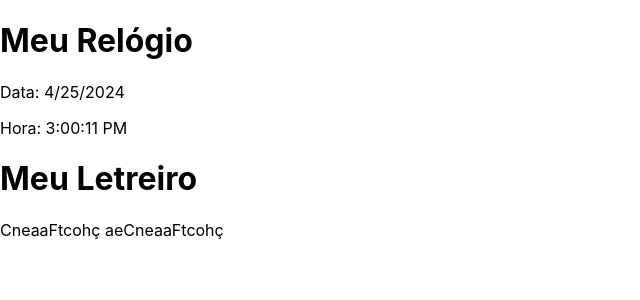
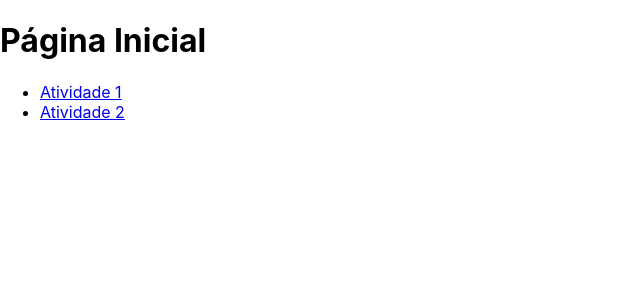
Before and after one commit to giuliakaori/Projeto-React, a React (Create React App) app: page / in a window 1280 px wide. Shown: the top 300 px of the page, without its empty margins (0-640 px from the left). Built offline with nearby package versions, Linux system fonts and the light colour scheme.

Commit message:
Add files via upload

```diff
--- a/package.json
+++ b/package.json
@@ -3,11 +3,12 @@
   "version": "0.1.0",
   "private": true,
   "dependencies": {
-    "@testing-library/jest-dom": "^5.17.0",
+    "@testing-library/jest-dom": "^5.16.5",
     "@testing-library/react": "^13.4.0",
     "@testing-library/user-event": "^13.5.0",
     "react": "^18.2.0",
     "react-dom": "^18.2.0",
+    "react-router-dom": "^6.23.0",
     "react-scripts": "5.0.1",
     "web-vitals": "^2.1.4"
   },
--- a/src/App.js
+++ b/src/App.js
@@ -3,8 +3,6 @@
 
 function App() {
   return (
-    <div>
-    <h1>Fatec</h1>
     <div className="App">
       <header className="App-header">
         <img src={logo} className="App-logo" alt="logo" />
@@ -21,7 +19,6 @@
         </a>
       </header>
     </div>
-    </div>
   );
 }
 
--- /dev/null
+++ b/src/Atv01.js
@@ -0,0 +1,15 @@
+import Relogio from "./Relogio";
+import Letreiro from "./Letreiro";
+import { Link } from "react-router-dom";
+
+export default function Atv01() {
+    return (
+        <>
+            <h1>Atividade 01</h1>
+            <Relogio/>
+            <Letreiro/>
+            <br />
+            <Link to="/">retornar a página inicial</Link>
+        </>
+    );
+}
--- /dev/null
+++ b/src/Atv02.js
@@ -0,0 +1,15 @@
+import Relogio from "./Relogio";
+import Letreiro from "./Letreiro";
+import { Link } from "react-router-dom";
+
+export default function Atv02() {
+    return (
+        <>
+            <h1>Atividade 02</h1>
+            <Relogio/>
+            <Letreiro/>
+            <br />
+            <Link to="/">retornar a página inicial</Link>
+        </>
+    );
+}
--- /dev/null
+++ b/src/Home.js
@@ -0,0 +1,22 @@
+import React from "react";
+import { Link } from "react-router-dom";
+
+const Home = () =>{
+    return (
+        <div>
+            <h1>Página Inicial</h1>
+            <nav>
+                <ul>
+                    <li>
+                        <Link to="/Atv01">Atividade 1</Link>
+                    </li>
+                    <li>
+                        <Link to="/Atv02">Atividade 2</Link>
+                    </li>
+                </ul>
+            </nav>
+        </div>
+    );
+}
+
+export default Home;
--- a/src/Letreiro.js
+++ b/src/Letreiro.js
@@ -12,7 +12,7 @@
         index = (index + 1) % originalText.length;
         return prevText + nextChar;
       });
-    }, 200); // Adjust typing speed here (milliseconds)
+    }, 200);
 
     return () => clearInterval(typingInterval);
   }, []);
--- a/src/Relogio.js
+++ b/src/Relogio.js
@@ -5,9 +5,9 @@
   useEffect(() => {
     const interval = setInterval(() => {
       setDateTime(new Date());
-    }, 1000); // Atualiza a cada segundo
+    }, 1000);
 
-    return () => clearInterval(interval); // Limpa o intervalo quando o componente é desmontado
+    return () => clearInterval(interval);
   }, []);
 
   return (
--- a/src/index.js
+++ b/src/index.js
@@ -2,14 +2,12 @@
 import ReactDOM from 'react-dom/client';
 import './index.css';
 import reportWebVitals from './reportWebVitals';
-import Relogio from './Relogio';
-import Letreiro from './Letreiro';
+import MinhasRotas from './minhasRotas';
 
 const root = ReactDOM.createRoot(document.getElementById('root'));
 root.render(
   <React.StrictMode>
-    <Relogio />
-    <Letreiro />
+    <MinhasRotas />
   </React.StrictMode>
 );
 
--- /dev/null
+++ b/src/minhasRotas.js
@@ -0,0 +1,17 @@
+import { BrowserRouter, Route, Routes } from "react-router-dom";
+
+import Home from "./Home";
+import Atv01 from "./Atv01";
+import Atv02 from "./Atv02";
+
+export default function MinhasRotas() {
+    return (
+        <BrowserRouter>
+        <Routes>
+            <Route path="/" element={<Home />} />
+            <Route path="/Atv01" element={<Atv01 />} />
+            <Route path="/Atv02" element={<Atv02 />} />
+        </Routes>
+        </BrowserRouter>
+    );
+}
```
Also changed, not shown: 1 other file (tests, documents, lock files or other folders).
